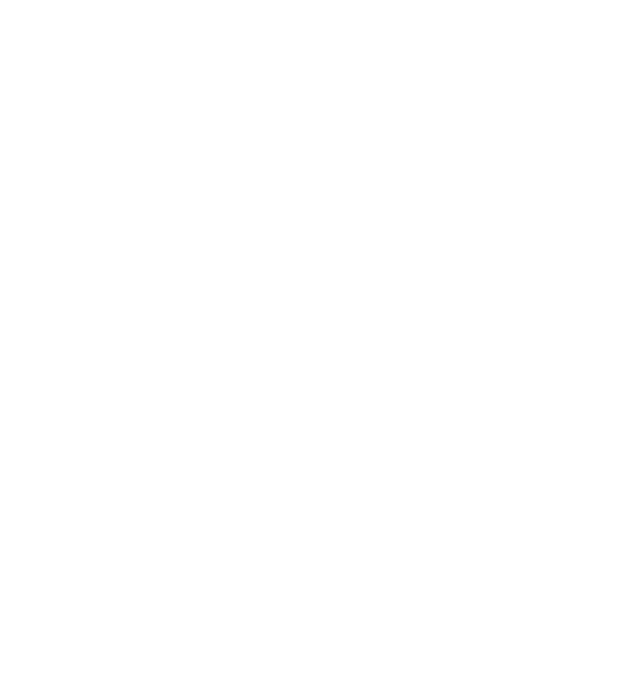
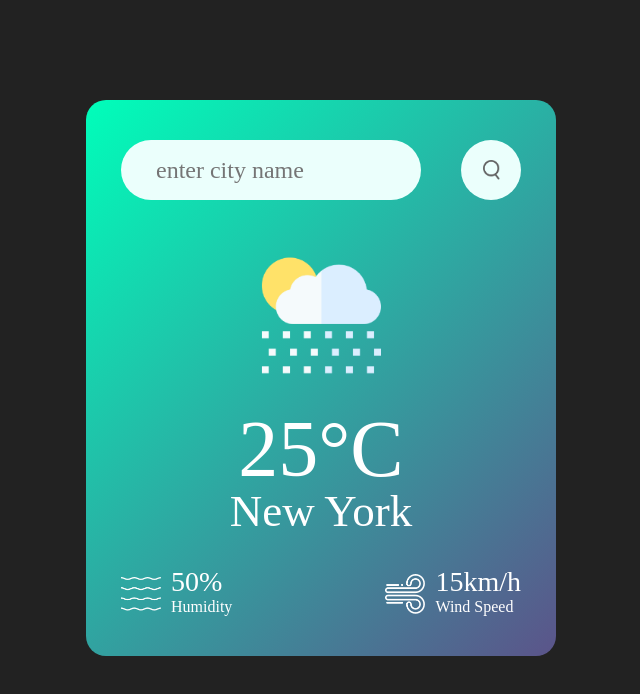
Before and after one commit to pari1011/weather-app, a plain HTML site: page index.html in a window 1280 px wide. Shown: the whole page, without its empty margins (319-959 px from the left). Drawn offline with Linux system fonts and the light colour scheme.

Commit message:
feat: added css styling

```diff
--- a/index.html
+++ b/index.html
@@ -4,8 +4,42 @@
     <meta charset="UTF-8">
     <meta name="viewport" content="width=device-width, initial-scale=1.0">
     <title>weather</title>
+    <link rel="stylesheet" href="style.css">
 </head>
 <body>
+    <div class="card">
+        <div class="search">
+            <input type="text" placeholder="enter city name" spellcheck="false">
+            <button> <img  src="search.png" ></button>
 
+        </div>
+
+        <div class="weather">
+            <img src="rain.png" class="weather-icon">
+            <h1 class="temp">25°C </h1>
+            <h2 class="city ">New York</h2>
+            <div class="details">
+                <div class="col">
+                    <img src="humidity.png">
+                    <div>
+                        <p class="humidity">50%</p>
+                        <p> Humidity</p>
+                    </div>
+                </div>
+                <div class="col">
+                    <img src="wind.png">
+                    <div>
+                        <p class="wind">15km/h</p>
+                        <p> Wind Speed</p>
+                    </div>
+                </div>
+            </div>
+
+        </div>
+
+
+    </div>
+
+<script src="script.js"   > </script>
 </body>
 </html>
--- a/style.css
+++ b/style.css
@@ -0,0 +1,106 @@
+*{
+    margin: 0px;
+    padding: 0px;
+    font-family: 'Poppins', 'sans-serif';
+    box-sizing: border-box;
+}
+
+body{
+    background-color: #222;
+    display: flex;
+    justify-content: center;
+
+}
+
+.card{
+
+    width: 80%;
+    max-width: 470px;
+    background: linear-gradient(135deg, #00feba, #5b548a);
+    color: #fff;
+    margin-top: 100px;
+    border-radius: 20px;
+    padding: 40px 35px;
+    text-align: center;
+}
+
+.search{
+    width: 100%;
+    display: flex;
+    align-items: center;
+    justify-content: space-between;
+}
+
+.search input{
+    width: 75%;
+    border: 0px ;
+    outline: none;
+    background-color: #ebfffc;
+    color: #555;
+    height: 60px;
+    border-radius: 30px;
+    font-size: 1.5rem;
+    padding-left: 35px;
+}
+
+.search button{
+     border-radius: 50%;
+     border: none;
+     outline: none;
+
+     background-color: #ebfffc;
+     width: 60px;
+     height: 60px;
+     cursor: pointer;
+     display: flex;
+     justify-content: center;
+     align-items: center;
+
+}
+
+.search button img{
+    width: 17px;
+}
+
+.weather-icon{
+    width: 170px;
+    margin-top: 30px;
+
+
+}
+
+.weather h1{
+    font-size: 80px;
+    font-weight: 500;
+
+}
+
+.weather h2{
+    font-size: 45px;
+    font-weight: 400;
+    margin-top: -10px;
+}
+
+.details{
+    margin-top: 35px;
+    display: flex;
+    align-items: center;
+    justify-content: space-between;
+}
+
+.col{
+    display: flex;
+    align-items: center;
+    text-align: left;
+
+}
+
+.col img{
+    width: 40px;
+    margin-right: 10px;
+}
+
+.humidity, .wind{
+    font-size:28px ;
+    margin-top: -6px;
+}
```
